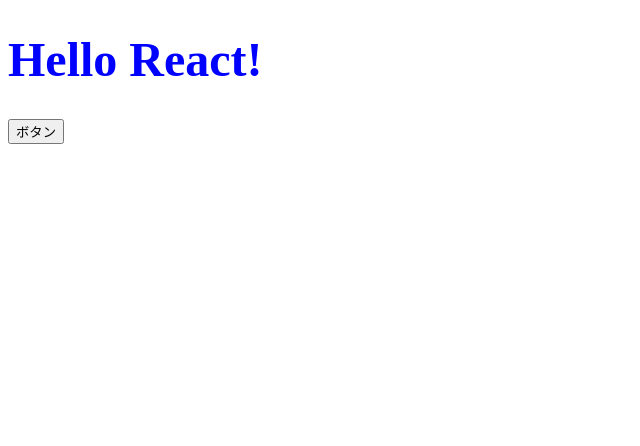
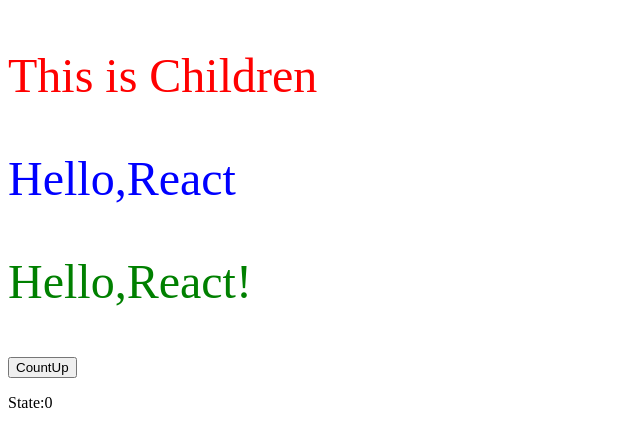
Before and after one commit to arusuDev/Udemy_React, a React (Create React App) app in the folder react-todo/: page / in a window 1280 px wide. Shown: the top 446 px of the page, without its empty margins (0-640 px from the left). Built offline with nearby package versions, Linux system fonts and the light colour scheme.

Commit message:
Add: Sample Pattern props and state

```diff
--- a/react-todo/src/App.jsx
+++ b/react-todo/src/App.jsx
@@ -1,19 +1,20 @@
+import { useState } from "react";
+import { ColorfulMessage } from "./components/ColorfulMessage";
+
 export const App = () => {
-  const onClickButton = () => alert();
-  // CSS インラインスタイル
-  // Reactで記載する場合はcamelCaseで書くこと。
-  // fontsize -> fontSize
-  // 数値は数値として記載できるが、オブジェクトとして使うため、
-  // colorコードなどは文字列として定義する。
-  const contentStyle = {
-    color: "blue",
-    fontSize: "3rem",
+  // useStateは関数コンポーネントの一番上の階層でしか呼び出せない。
+  const [num, setNum] = useState(0);
+  const onClickCountUp = () => {
+    setNum((prev) => prev + 1);
+    setNum((prev) => prev + 1);
   };
-
   return (
     <div>
-      <h1 style={contentStyle}>Hello React!</h1>
-      <button onClick={onClickButton}>ボタン</button>
+      <ColorfulMessage color="red"> This is Children </ColorfulMessage>
+      <ColorfulMessage color="blue"> Hello,React </ColorfulMessage>
+      <ColorfulMessage color="green"> Hello,React! </ColorfulMessage>
+      <button onClick={onClickCountUp}>CountUp</button>
+      <p>State:{num}</p>
     </div>
   );
 };
--- /dev/null
+++ b/react-todo/src/components/ColorfulMessage.jsx
@@ -0,0 +1,10 @@
+export const ColorfulMessage = (props) => {
+  // 分割代入（引数の中でpropの分割代入をするパターンもある）
+  const { color, children } = props;
+  // 省略記法（項目名と一致する場合は省略できる）
+  const contentStyle = {
+    color,
+    fontSize: "3rem",
+  };
+  return <p style={contentStyle}>{children}</p>;
+};
```
